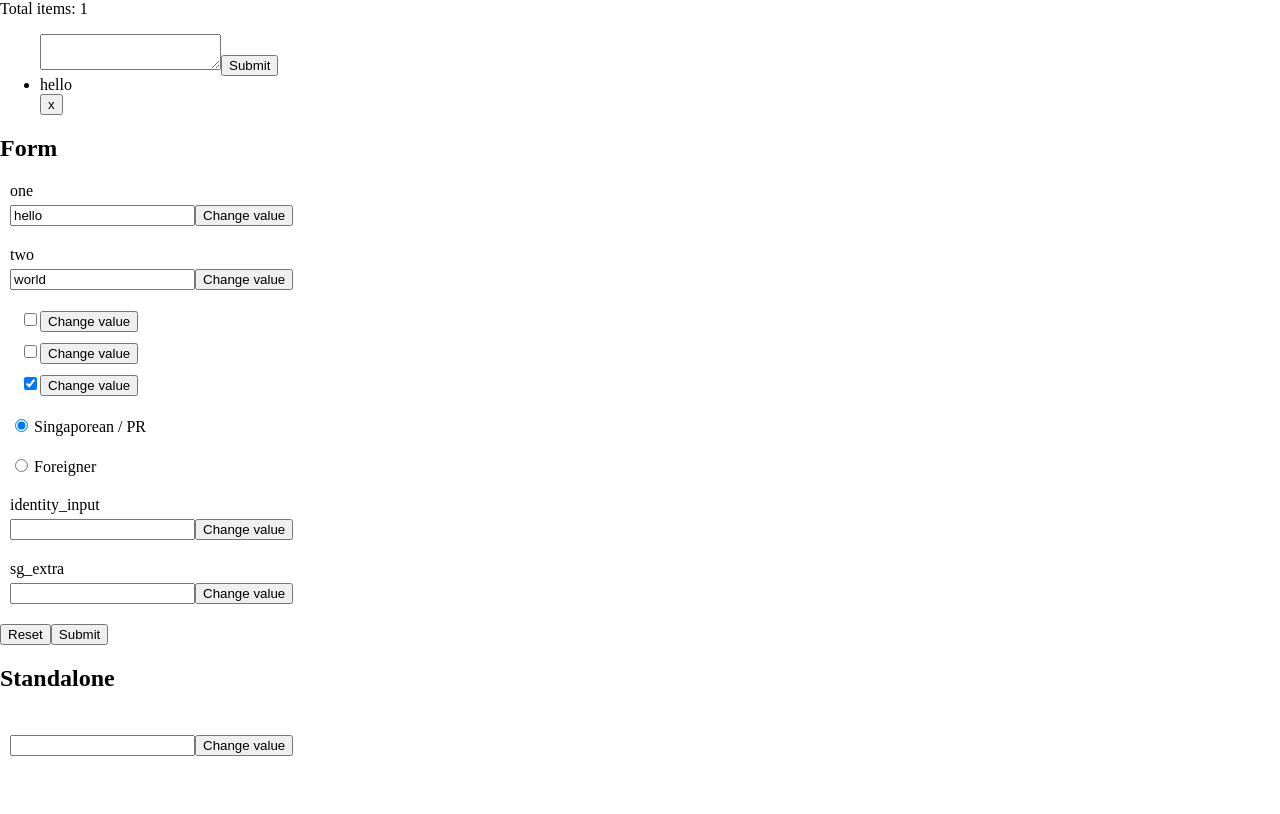
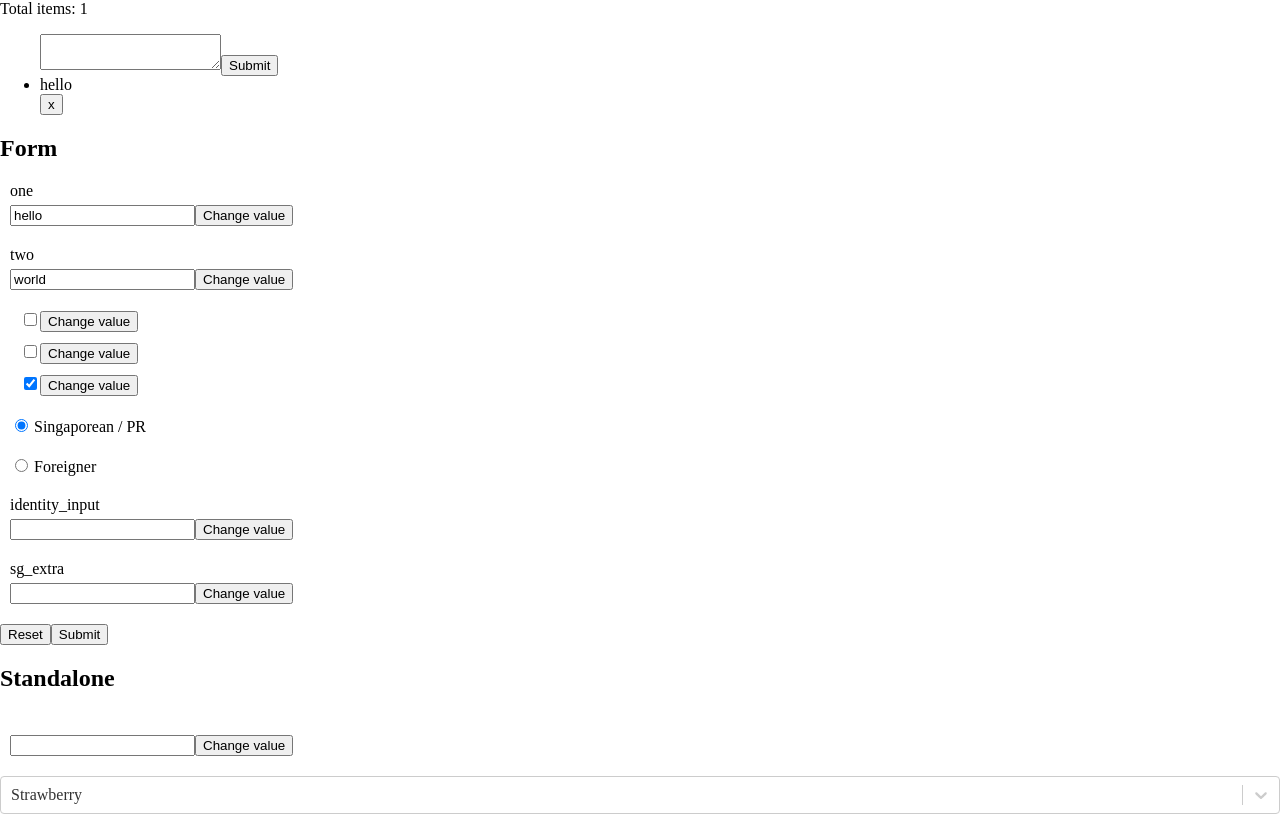
Before and after one commit to Antonrostov/hookmaster, a Next.js app: page / in a window 1280 px wide. Built offline with nearby package versions, Linux system fonts and the light colour scheme.

Commit message:
Add FormSelect

```diff
--- /dev/null
+++ b/components/FormSelect/index.jsx
@@ -0,0 +1,23 @@
+import { useHandler } from "../Form/FormUtils";
+import ReactSelect from "react-select";
+export default function Select(props) {
+  const { onChange, value } = useHandler({
+    name: props.name,
+    onChange: props.onChange,
+    initialState: props.value
+  });
+  function onReactSelectChange(selected) {
+    onChange({
+      target: {
+        value: selected
+      }
+    });
+  }
+  return (
+    <ReactSelect
+      value={value}
+      onChange={onReactSelectChange}
+      options={props.options}
+    />
+  );
+}
--- a/package.json
+++ b/package.json
@@ -14,7 +14,8 @@
   "dependencies": {
     "next": "^8.0.3",
     "react": "^16.8.4",
-    "react-dom": "^16.8.4"
+    "react-dom": "^16.8.4",
+    "react-select": "2.4.2"
   },
   "devDependencies": {
     "babel-plugin-module-resolver": "^3.2.0",
--- a/pages/index.jsx
+++ b/pages/index.jsx
@@ -2,6 +2,7 @@ import EditableList from "components/EditableList";
 import GlanceItems from "components/GlanceItems";
 import FormBuilder from "components/FormBuilder";
 import FormInput from "components/FormInput";
+import FormSelect from "components/FormSelect";
 import getFormConfig, { getLargeConfig } from "./getFormConfig";
 import getConfig from "next/config";
 export default function AgendaPage() {
@@ -30,9 +31,6 @@ export default function AgendaPage() {
     newState: initialState,
     changes: initialState
   });
-  function standaloneOnChange(e) {
-    console.log("standalone", e.target.value);
-  }
   function customValidate(value) {
     if (value !== "boo") {
       return "Value is not boo";
@@ -50,7 +48,19 @@ export default function AgendaPage() {
       </div>
       <div>
         <h2>Standalone</h2>
-        <FormInput onChange={standaloneOnChange} validate={customValidate} />
+        <FormInput
+          onChange={e => console.log("standalone", e.target.value)}
+          validate={customValidate}
+        />
+        <FormSelect
+          value={{ value: "strawberry", label: "Strawberry" }}
+          onChange={(...args) => console.log("standalone select", args)}
+          options={[
+            { value: "chocolate", label: "Chocolate" },
+            { value: "strawberry", label: "Strawberry" },
+            { value: "vanilla", label: "Vanilla" }
+          ]}
+        />
       </div>
     </div>
   );
```
Also changed, not shown: 2 other files (tests, documents, lock files or other folders).
